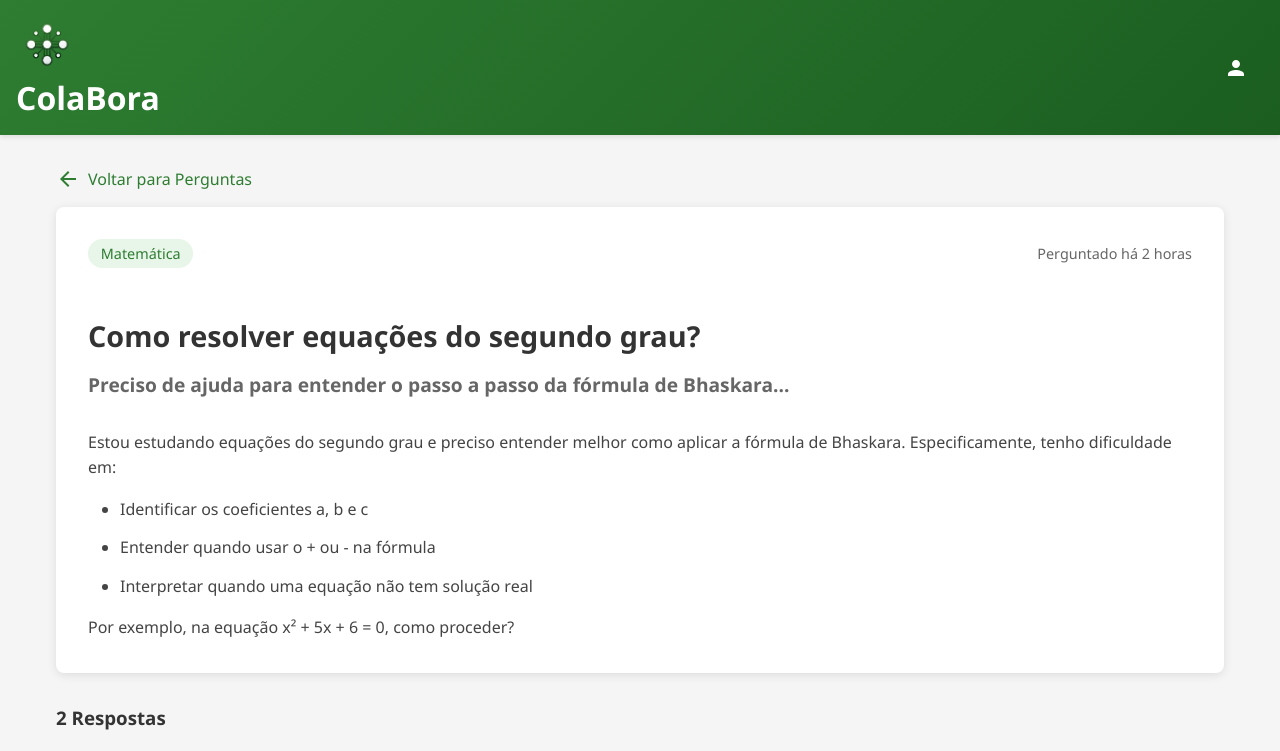
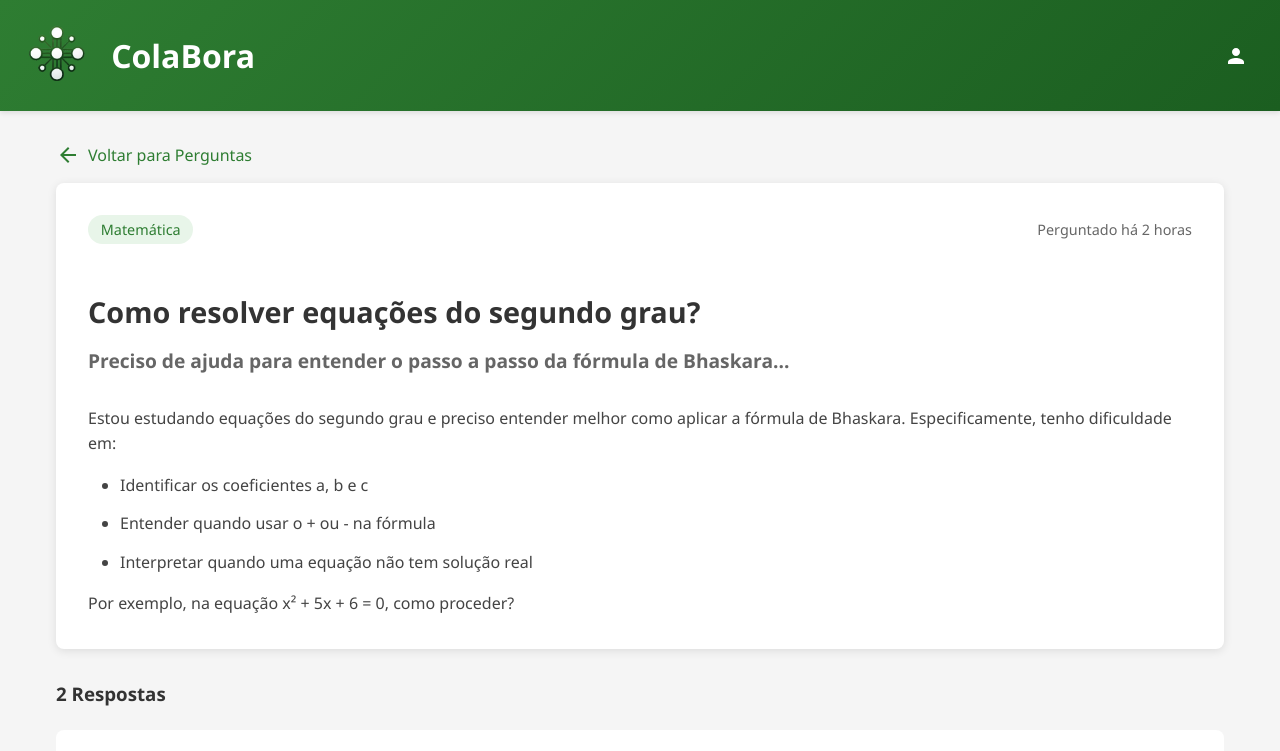
Before and after one commit to NicolasKaenan/Ragatanga, a plain HTML site: page frontend/RespostaDuvida.html in a window 1280 px wide. Shown: the top 751 px of the page. Drawn offline with Linux system fonts and the light colour scheme.

Commit message:
Conserto da logo

```diff
--- a/frontend/RespostaDuvida.html
+++ b/frontend/RespostaDuvida.html
@@ -19,6 +19,12 @@
 
         .logo{
             width: 12%;
+        }
+
+        .logo-container {
+            display: flex;
+            align-items: center;
+            gap: 1rem;
         }
 
         .header {
```
Also changed, not shown: frontend/duvidas.html (+6 -0 lines).
